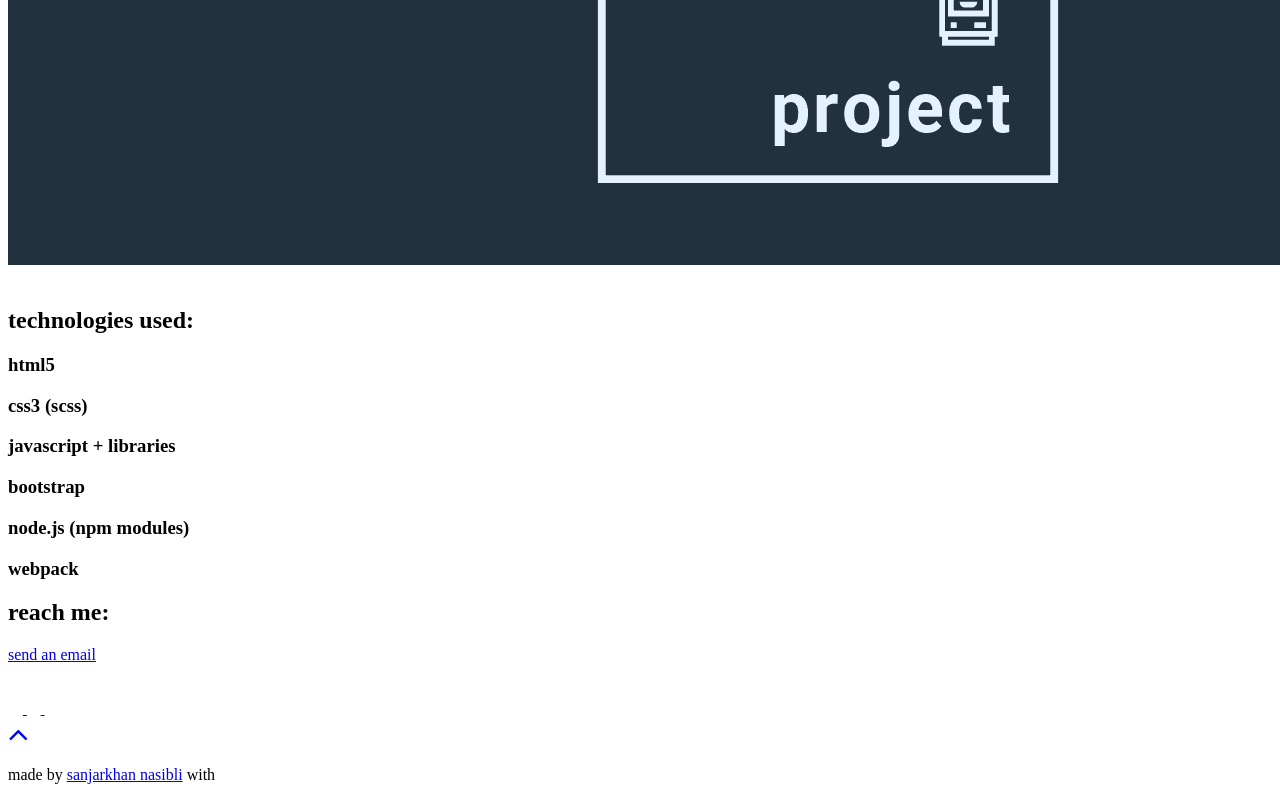
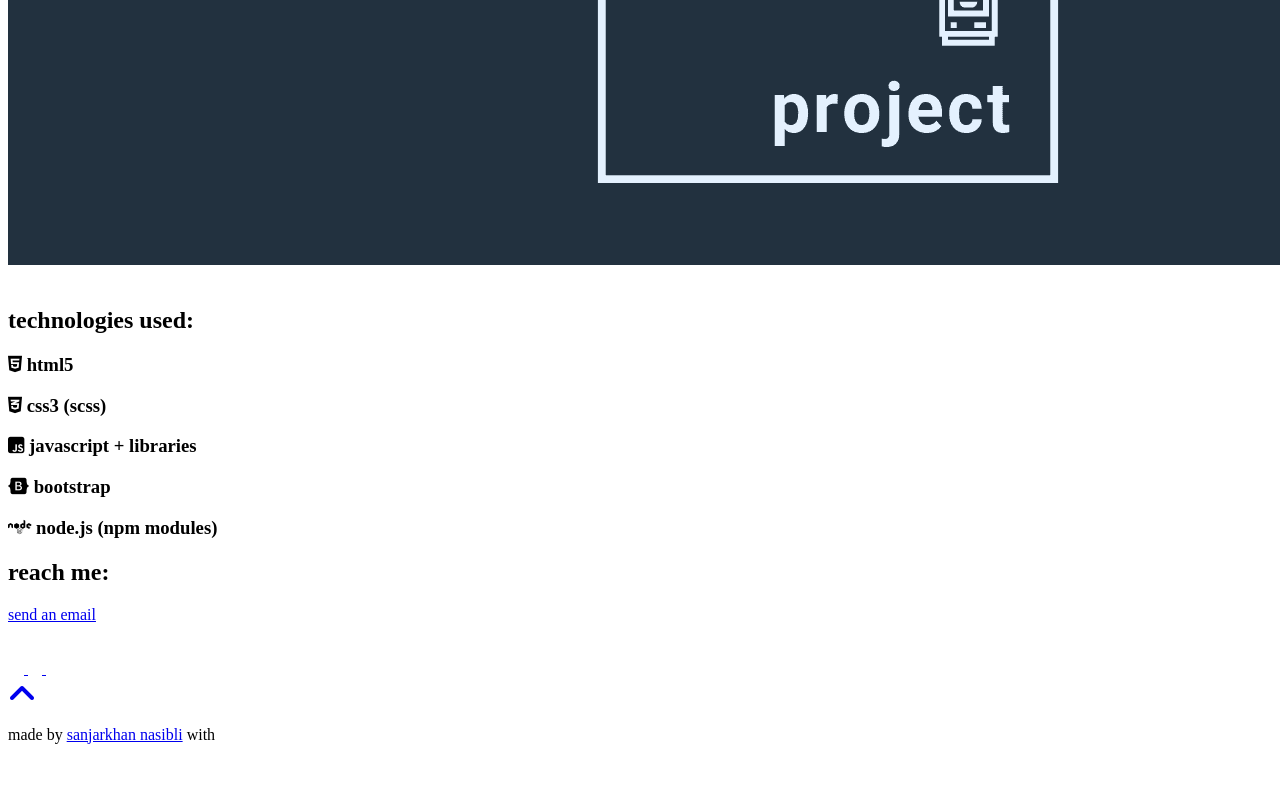
Before and after one commit to sanjarkhan-nasibli/portfolio, a website: page src/template.html in a window 1280 px wide. Shown: the part 2605-3405 px from the top of the page. After the commit the page ends 3365 px from the top, so only its background shows below. Drawn offline with nearby package versions, Linux system fonts and the light colour scheme.

Commit message:
add icons

```diff
--- a/src/template.html
+++ b/src/template.html
@@ -11,6 +11,7 @@
     <meta name="description" content="sanjarkhan nasibli | front-end developer" />
 
     <link rel="stylesheet" href="https://cdnjs.cloudflare.com/ajax/libs/font-awesome/4.7.0/css/font-awesome.min.css"/>
+    <script src="https://kit.fontawesome.com/2945826eb6.js" crossorigin="anonymous"></script>
     <script src="https://unpkg.com/scrollreveal"></script>
     <script>
       ScrollReveal({ reset: false });
@@ -208,12 +209,11 @@
             <h2 class="section-title">technologies used:</h2>
             <div class="col-lg-4 col-sm-12">
               <div class="project-wrapper__text">
-                <h3 class="project-wrapper__text-title">html5</h3>
-                <h3 class="project-wrapper__text-title">css3 (scss)</h3>
-                <h3 class="project-wrapper__text-title">javascript + libraries</h3>
-                <h3 class="project-wrapper__text-title">bootstrap</h3>
-                <h3 class="project-wrapper__text-title">node.js (npm modules)</h3>
-                <h3 class="project-wrapper__text-title">webpack</h3>
+                <h3  class="project-wrapper__text-title"><i class="fab fa-html5"></i> html5</h3>
+                <h3 class="project-wrapper__text-title"><i class="fab fa-css3-alt"></i> css3 (scss)</h3>
+                <h3 class="project-wrapper__text-title"><i class="fab fa-js-square"></i> javascript + libraries</h3>
+                <h3 class="project-wrapper__text-title"><i class="fab fa-bootstrap"></i> bootstrap</h3>
+                <h3 class="project-wrapper__text-title"><i class="fab fa-node"></i> node.js (npm modules)</h3>
               </div>
             </div>
           </div>
```
